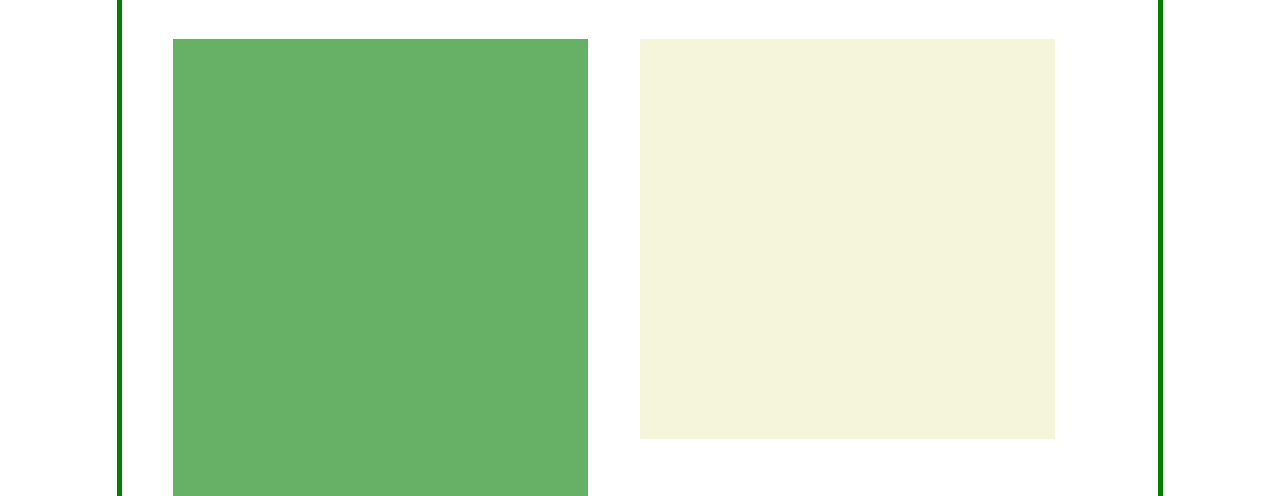
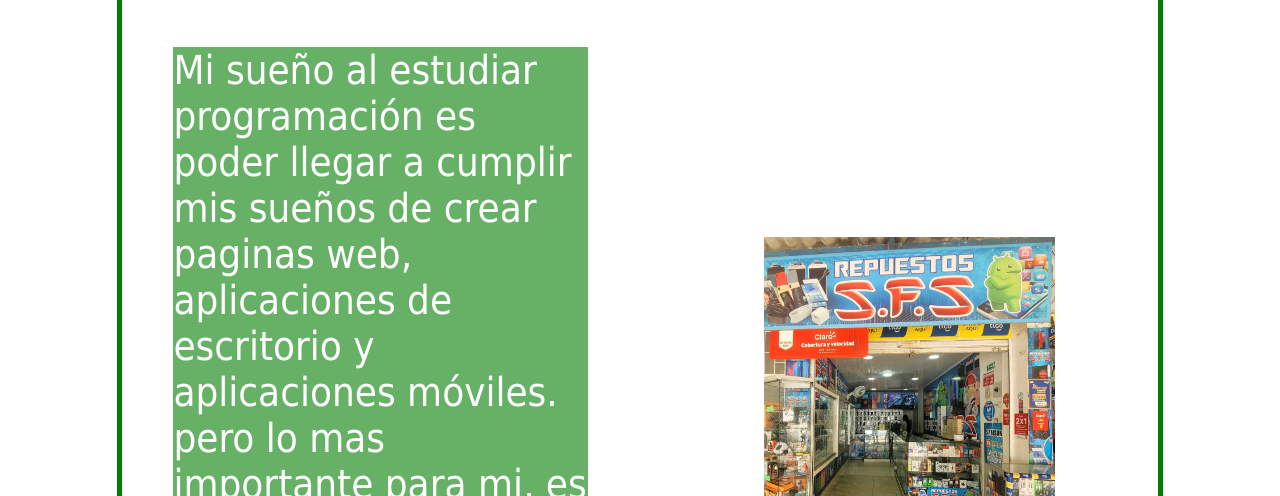
Before and after one commit to Darkasky/pagina-del-dena, a plain HTML site: page Nuevo Ejercicio Sena/proyecto.html in a window 1280 px wide. Shown: the part 304-800 px from the top of the page. Drawn offline with Linux system fonts and the light colour scheme.

Commit message:
version 2.0

```diff
--- a/Nuevo Ejercicio Sena/Proyecto.css
+++ b/Nuevo Ejercicio Sena/Proyecto.css
@@ -28,7 +28,7 @@
 }
 main .cuadro{
     width: 90%;
-    height: 700px;
+    height: auto;
     border:  5px solid green;
     margin: 0 auto;
     position: relative;
@@ -54,18 +54,23 @@
     left: 5%;
     top: 10px;
     width: 40%;
-    height: 500px;
+    height: auto;
     background-color: rgba(0, 125, 0, 0.596);
     color: white;
-    font-size: 100%;
+    font-size: 250%;
     font-family: tahoma;
     text-align: start;
 }
 .fotone{
     width: 40%;
-    height: 400px;
+    height: auto;
     position: relative;
     left: 50%;
-    top: -490px;
+    top: -560px;
     background-color: beige;
 }
+.fotone img{
+    width: 70%;
+    position: absolute;
+
+}
--- a/Nuevo Ejercicio Sena/proyecto.html
+++ b/Nuevo Ejercicio Sena/proyecto.html
@@ -30,12 +30,13 @@
         </div>
         <div class="cuadro">
             <h3 class="firts">Mí Proyecto</h3>
-            <div class="texto"> <p></p>
+            <div class="texto">
+                 <p>Mi sueño al estudiar programación es poder llegar a cumplir mis sueños de crear paginas web, aplicaciones de escritorio y aplicaciones móviles. pero lo mas importante para mi, es poder crecer mi negocio por medio de una pagina web que pueda comercializar por medio del internet </p>
 
 
             </div>
             <div class="fotone">
-
+               <img src="./imagenes/negocio.jpg" alt="">
 
             </div>
         </div>
```
Also changed, not shown: Nuevo Ejercicio Sena/imagenes/negocio.jpg (added).
